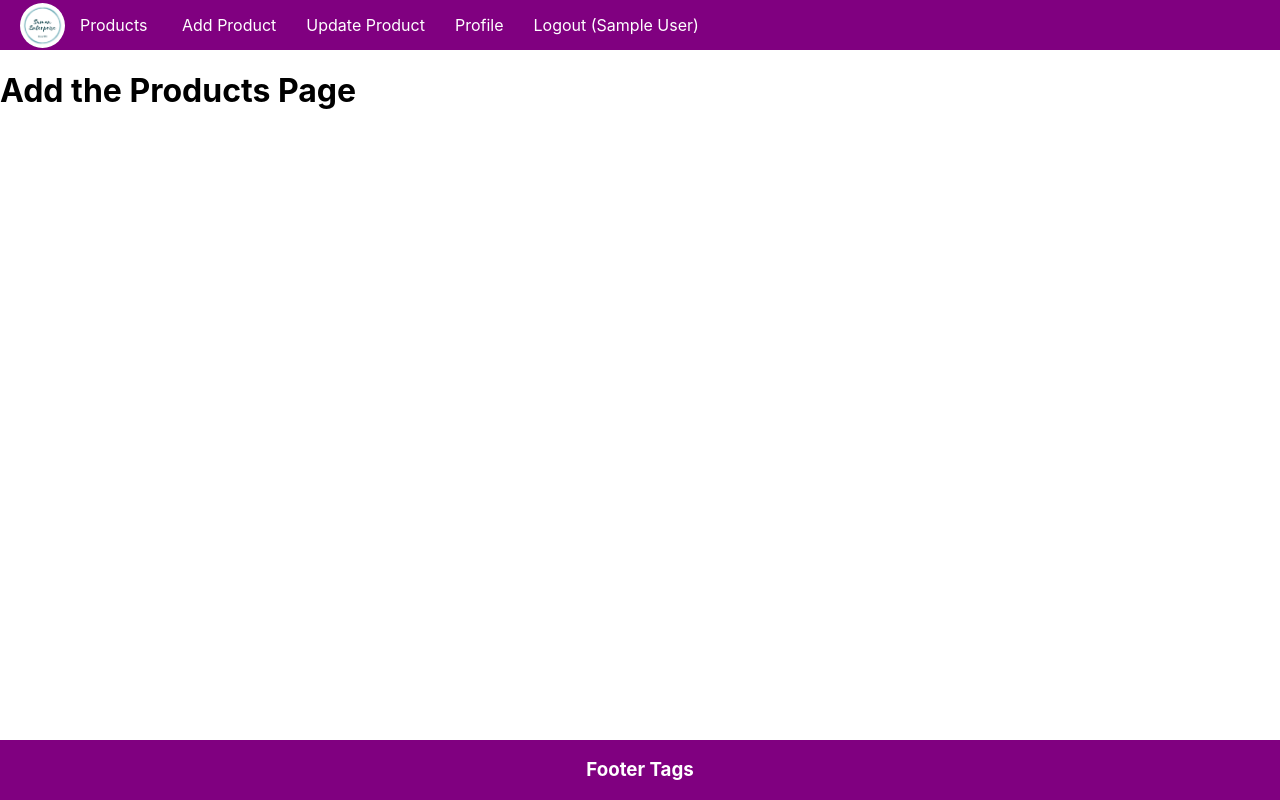
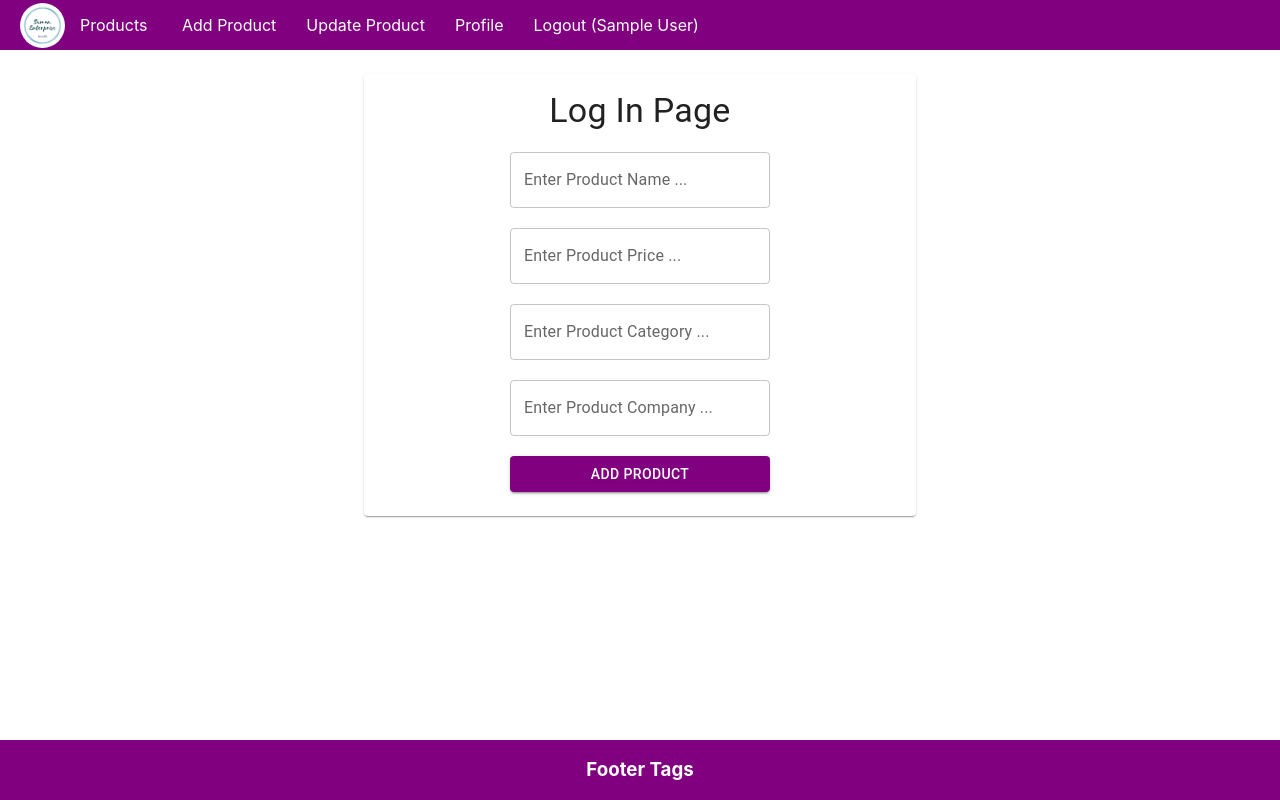
Before and after one commit to sumancoding/MERN-e-commerce-dashboard, a React (Create React App) app in the folder client/: page /add in a window 1280 px wide. Built offline with nearby package versions, Linux system fonts and the light colour scheme; sample sign-in values are in the browser's storage.

Commit message:
add product UI

```diff
--- a/client/src/App.js
+++ b/client/src/App.js
@@ -5,6 +5,7 @@ import Footer from "./component/Footer";
 import Signup from "./component/Signup";
 import PrivateComponent from "./component/PrivateComponent";
 import Login from "./component/Login";
+import AddProduct from "./component/AddProduct";
 
 function App() {
   return (
@@ -13,7 +14,7 @@ function App() {
       <Routes>
         <Route element={<PrivateComponent />}>
           <Route path="/" element={<h1>Products Page</h1>} />
-          <Route path="/add" element={<h1>Add the Products Page</h1>} />
+          <Route path="/add" element={<AddProduct />} />
           <Route path="/update" element={<h1>Update the Products Page</h1>} />
           <Route path="/profile" element={<h1>Profile Page</h1>} />
           <Route
--- /dev/null
+++ b/client/src/component/AddProduct.js
@@ -0,0 +1,69 @@
+import React from "react";
+import {
+  Grid,
+  Container,
+  Card,
+  CardContent,
+  TextField,
+  Typography,
+  Button,
+} from "@mui/material";
+
+const AddProduct = () => {
+  return (
+    <div>
+      <Grid
+        container
+        alignItems="center"
+        justifyContent="center"
+        textAlign="center"
+      >
+        <Grid item xs={8}>
+          <Container maxWidth="sm">
+            <Card sx={{ mt: 3 }}>
+              <CardContent>
+                <Typography variant="h4">Log In Page</Typography> <br />
+                <TextField
+                  label="Enter Product Name ..."
+                  variant="outlined"
+                  sx={{ width: "50%" }}
+                />{" "}
+                <br /> <br />
+                <TextField
+                  type="password"
+                  label="Enter Product Price ..."
+                  variant="outlined"
+                  sx={{ width: "50%" }}
+                />
+                <br /> <br />
+                <TextField
+                  type="password"
+                  label="Enter Product Category ..."
+                  variant="outlined"
+                  sx={{ width: "50%" }}
+                />
+                <br /> <br />
+                <TextField
+                  type="password"
+                  label="Enter Product Company ..."
+                  variant="outlined"
+                  sx={{ width: "50%" }}
+                />
+                <br /> <br />
+                <Button
+                  type="button"
+                  variant="contained"
+                  sx={{ bgcolor: "purple", width: "50%" }}
+                >
+                  Add Product
+                </Button>
+              </CardContent>
+            </Card>
+          </Container>
+        </Grid>
+      </Grid>
+    </div>
+  );
+};
+
+export default AddProduct;
```
